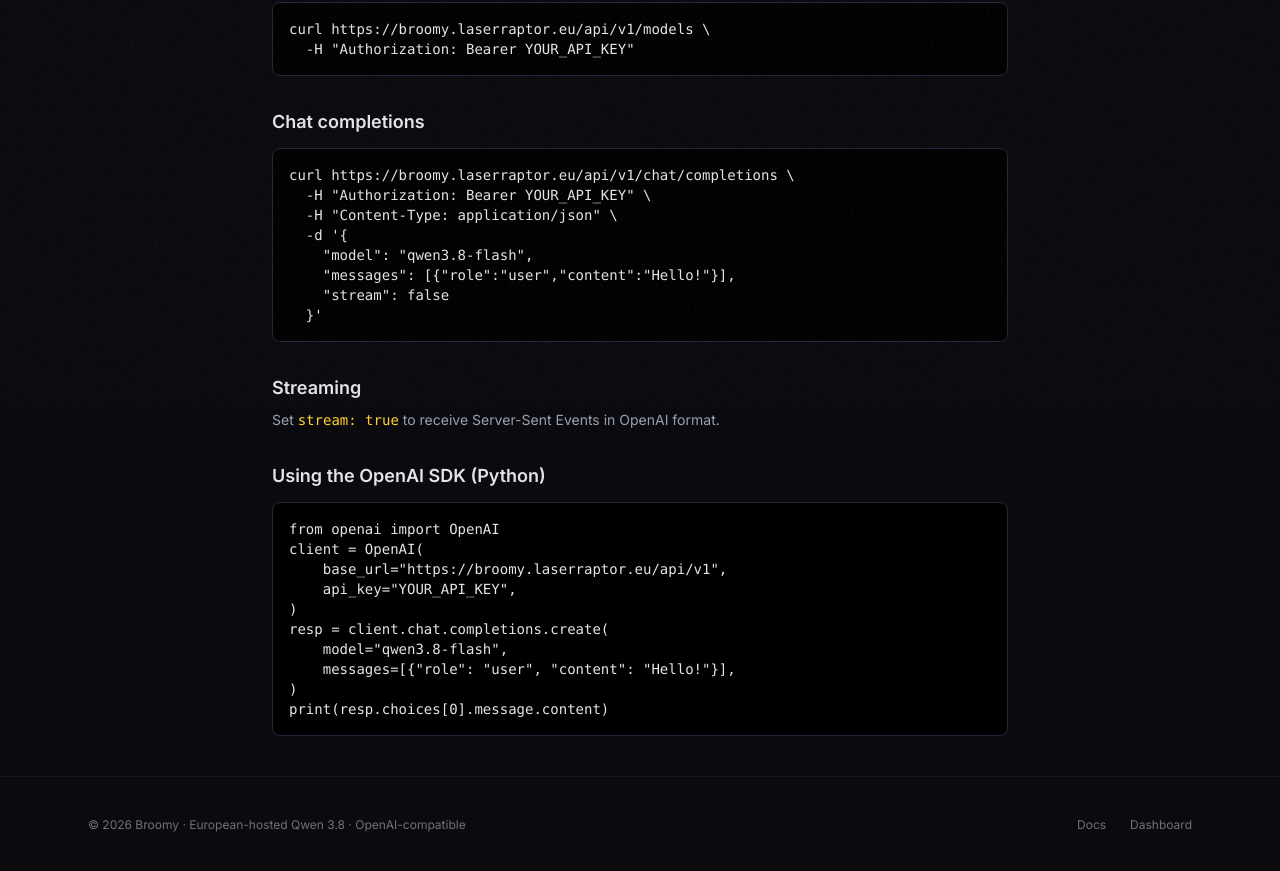
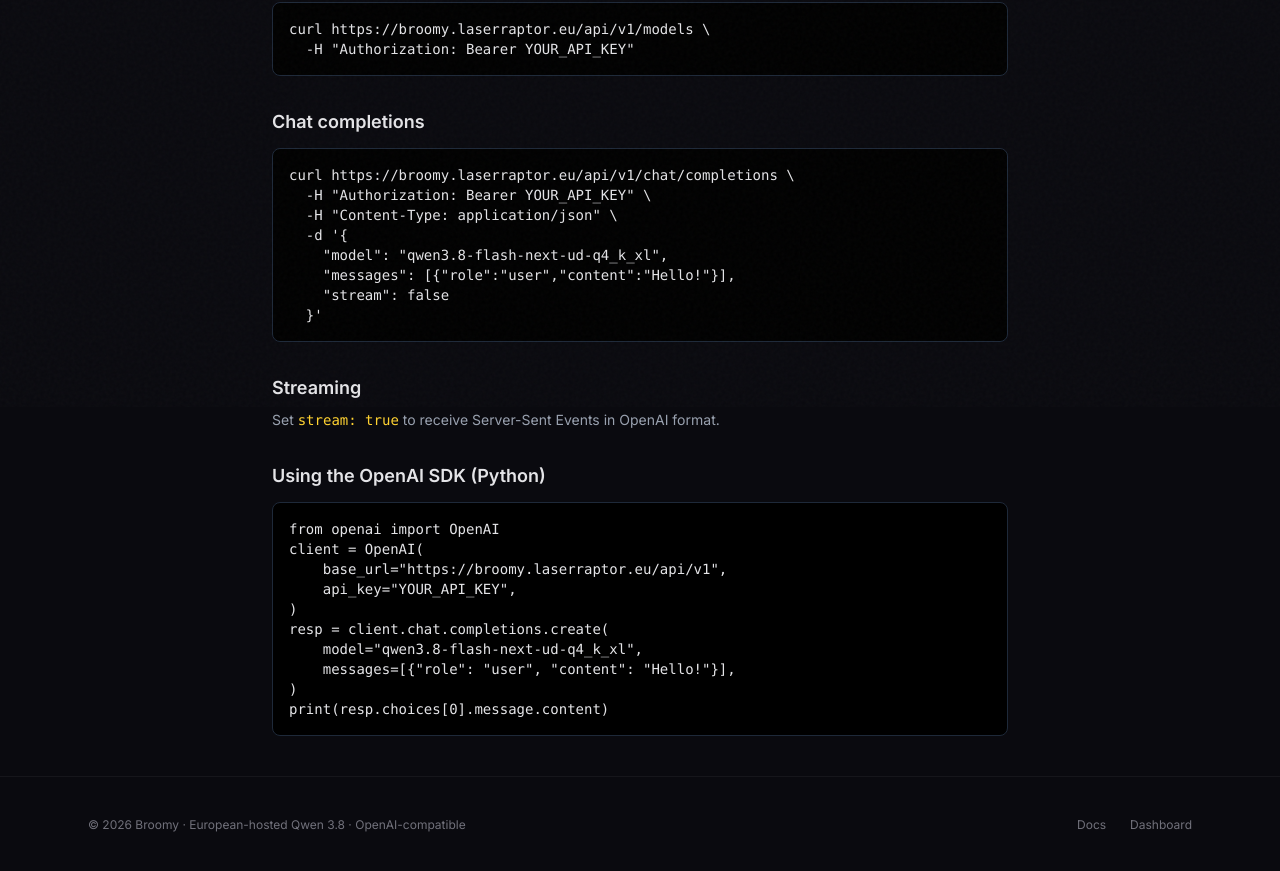
Before and after one commit to psvanzyl/rent-llm, a Next.js app: page /docs in a window 1280 px wide. Shown: the part 393-1264 px from the top of the page. Built offline with nearby package versions, Linux system fonts and the light colour scheme.

Commit message:
Gate dashboard key creation + usage on active subscription; surface 402; show current model id site-wide

```diff
--- a/src/app/dashboard/page.tsx
+++ b/src/app/dashboard/page.tsx
@@ -19,6 +19,7 @@ export default function Dashboard() {
   const [keys, setKeys] = useState<KeyRow[]>([]);
   const [newKeyName, setNewKeyName] = useState("");
   const [createdKey, setCreatedKey] = useState<string | null>(null);
+  const [keyError, setKeyError] = useState<string | null>(null);
   const [loading, setLoading] = useState(true);
   const [billing, setBilling] = useState<{ active: boolean; tier: string | null; until: string | null } | null>(null);
 
@@ -40,6 +41,7 @@ export default function Dashboard() {
   useEffect(() => { load(); }, []);
 
   async function createKey() {
+    setKeyError(null);
     const res = await fetch("/api/keys", {
       method: "POST",
       headers: { "Content-Type": "application/json" },
@@ -50,6 +52,8 @@ export default function Dashboard() {
       setCreatedKey(data.key);
       setNewKeyName("");
       load();
+    } else {
+      setKeyError(data?.message || data?.error || "Could not create key.");
     }
   }
 
@@ -113,6 +117,8 @@ export default function Dashboard() {
         ) : (
           <p className="mt-2 text-sm text-gray-400">Loading billing…</p>
         )}
+        {billing && !billing.active && (
+          <>
             <div className="mt-4 flex gap-2">
               <button onClick={() => subscribe("basic")} className="rounded-md bg-amber-500 px-4 py-2 text-sm font-medium text-black hover:bg-amber-400">
                 Subscribe Basic (€20/mo)
@@ -122,10 +128,14 @@ export default function Dashboard() {
               </button>
             </div>
             <p className="mt-2 text-xs text-gray-500">Payment via Mollie. You will be redirected to the hosted checkout.</p>
+          </>
+        )}
       </section>
 
       <section className="mt-8">
         <h2 className="text-lg font-semibold">Create API key</h2>
+        {billing?.active ? (
+          <>
             <div className="mt-3 flex gap-2">
               <input
                 value={newKeyName}
@@ -137,6 +147,13 @@ export default function Dashboard() {
                 Create
               </button>
             </div>
+            {keyError && <p className="mt-2 text-sm text-red-400">{keyError}</p>}
+          </>
+        ) : (
+          <p className="mt-2 text-sm text-gray-400">
+            An active subscription is required to create API keys. Pick a plan above to continue.
+          </p>
+        )}
       </section>
 
       <section className="mt-8">
@@ -165,15 +182,17 @@ export default function Dashboard() {
         </div>
       </section>
 
+      {billing?.active && (
         <section className="mt-8">
           <h2 className="text-lg font-semibold">Usage</h2>
           <p className="mt-2 text-sm text-gray-400">
             Base URL: <code className="text-amber-300">https://broomy.laserraptor.eu/api/v1</code>
           </p>
           <p className="text-sm text-gray-400">
-          Model: <code className="text-amber-300">qwen3.8-flash</code> (also: qwen3.8-flash-next-iq3_s, sensei-qwen3.8-flash)
+            Model: <code className="text-amber-300">qwen3.8-flash-next-ud-q4_k_xl</code> (also: qwen3.8-flash, qwen3.8-flash-next-iq3_s, sensei-qwen3.8-flash)
           </p>
         </section>
+      )}
     </div>
   );
 }
--- a/src/app/docs/page.tsx
+++ b/src/app/docs/page.tsx
@@ -26,7 +26,7 @@ export default function Docs() {
   -H "Authorization: Bearer YOUR_API_KEY" \\
   -H "Content-Type: application/json" \\
   -d '{
-    "model": "qwen3.8-flash",
+    "model": "qwen3.8-flash-next-ud-q4_k_xl",
     "messages": [{"role":"user","content":"Hello!"}],
     "stream": false
   }'`}
@@ -45,7 +45,7 @@ client = OpenAI(
     api_key="YOUR_API_KEY",
 )
 resp = client.chat.completions.create(
-    model="qwen3.8-flash",
+    model="qwen3.8-flash-next-ud-q4_k_xl",
     messages=[{"role": "user", "content": "Hello!"}],
 )
 print(resp.choices[0].message.content)`}
--- a/src/app/page.tsx
+++ b/src/app/page.tsx
@@ -11,7 +11,7 @@ client = OpenAI(
 )
 
 reply = client.chat.completions.create(
-    model="qwen3.8-flash",
+    model="qwen3.8-flash-next-ud-q4_k_xl",
     messages=[{"role": "user", "content": "Hello!"}],
 )
 print(reply.choices[0].message.content)`,
@@ -23,14 +23,14 @@ const client = new OpenAI({
 });
 
 const reply = await client.chat.completions.create({
-  model: "qwen3.8-flash",
+  model: "qwen3.8-flash-next-ud-q4_k_xl",
   messages: [{ role: "user", content: "Hello!" }],
 });
 console.log(reply.choices[0].message.content);`,
   curl: `curl https://broomy.laserraptor.eu/api/v1/chat/completions \\
   -H "Authorization: Bearer YOUR_API_KEY" \\
   -H "Content-Type: application/json" \\
-  -d '{"model":"qwen3.8-flash","messages":[{"role":"user","content":"Hello!"}]}'`,
+  -d '{"model":"qwen3.8-flash-next-ud-q4_k_xl","messages":[{"role":"user","content":"Hello!"}]}'`,
 };
 
 const FEATURES_BASIC = [
```
Also changed, not shown: 1 other file (tests, documents, lock files or other folders). Lines whose indentation alone changed are shown as unchanged.
